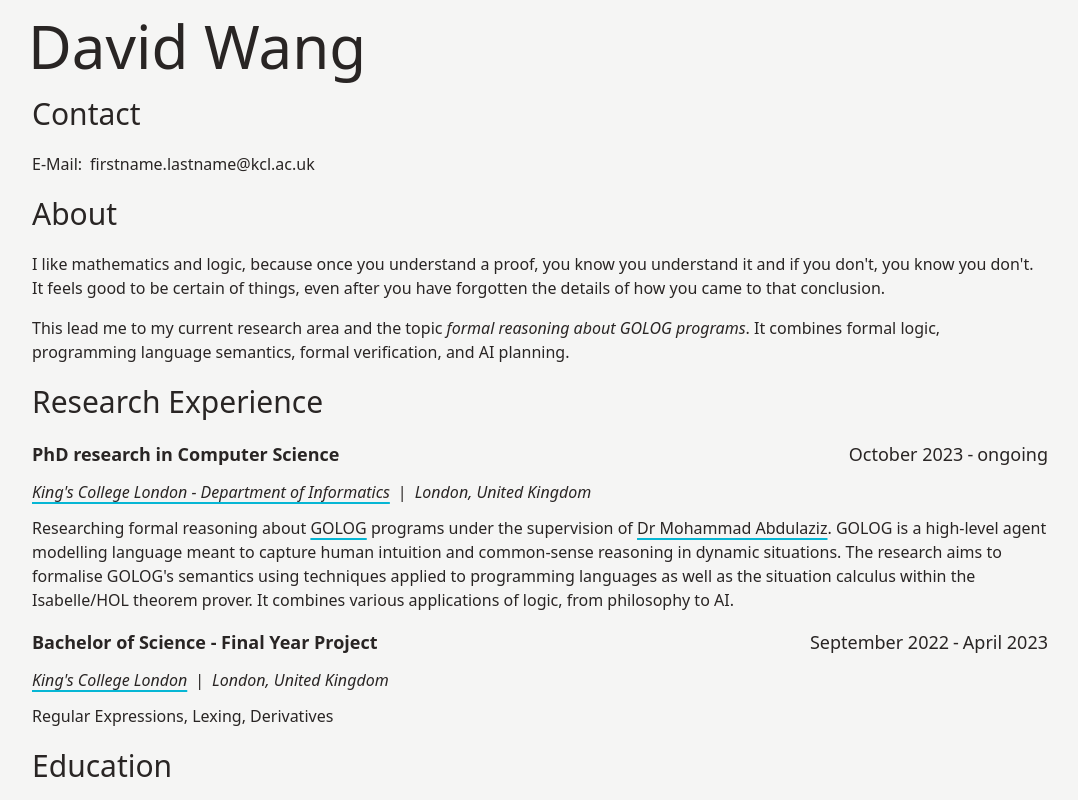
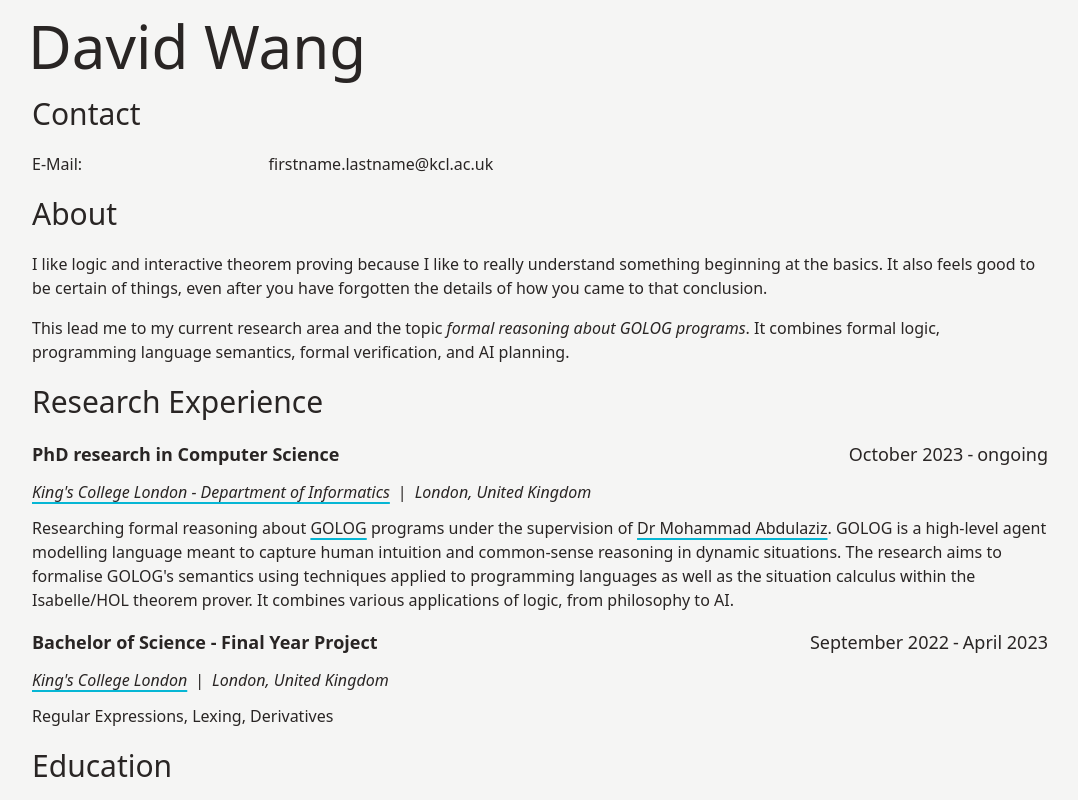
Before and after one commit to david-wang-0/david-wang, a SvelteKit app: page / in a window 1280 px wide. Shown: the top 800 px of the page, without its empty margins (100-1178 px from the left). Built offline with nearby package versions, Linux system fonts and the light colour scheme.

Commit message:
Update site

```diff
--- a/src/lib/components/CVElement.svelte
+++ b/src/lib/components/CVElement.svelte
@@ -1,4 +1,5 @@
 <script lang="ts">
+    import { link_style } from "../../theme/styles";
     export let name: string;
     export let startDate: Date | null = null;
     export let endDate: Date | null = null;
@@ -31,7 +32,7 @@
             <h4 class="flex shrink justify-left italic">
             {#if institutionLink != null}
                 <a href="{institutionLink}"
-                    class="underline underline-offset-4 decoration-cyan-500 dark:decoration-cyan-400 decoration-2 hover:text-cyan-500 hover:dark:text-cyan-400">
+                    class={link_style}>
                     {institution}
                 </a>
             {:else}
--- a/src/lib/components/KeyValue.svelte
+++ b/src/lib/components/KeyValue.svelte
@@ -3,7 +3,5 @@
     export let details: string;
 </script>
 
-<div class="flex gap-2">
-    <h3 class="flex justify-left flex-none">{name}: </h3>
-    <h4 class="flex justify-left flex-none">{details}</h4>
-</div>
+<h3>{name}: </h3>
+<h4>{details}</h4>
--- /dev/null
+++ b/src/lib/components/KeyValueList.svelte
@@ -0,0 +1,5 @@
+<div class="flex">
+    <div class="grid grid-flow-row grid-cols-2 gap-x-3 justify-between">
+        <slot/>
+    </div>
+</div>
--- a/src/routes/+page.svelte
+++ b/src/routes/+page.svelte
@@ -1,7 +1,9 @@
 <script lang="ts">
     import CVElement from '$lib/components/CVElement.svelte';
     import KeyValue from '$lib/components/KeyValue.svelte';
+	import KeyValueList from '$lib/components/KeyValueList.svelte';
     import Section from '$lib/components/Section.svelte';
+    import { link_style } from '../theme/styles';
 </script>
 
 <svelte:head>
@@ -12,10 +14,12 @@
     <h1 class="text-6xl my-4 p-0">David Wang</h1>
 
     <Section name="Contact">
-        <KeyValue name="E-Mail" details="firstname.lastname@kcl.ac.uk"/>
+        <KeyValueList>
+            <KeyValue name="E-Mail" details="firstname.lastname@kcl.ac.uk"/>
+        </KeyValueList>
     </Section>
     <Section name="About">
-        <p class="text">I like mathematics and logic, because once you understand a proof, you know you understand it and if you don't, you know you don't. It feels good to be certain of things, even after you have forgotten the details of how you came to that conclusion.</p>
+        <p class="text">I like logic and interactive theorem proving because I like to really understand something beginning at the basics. It also feels good to be certain of things, even after you have forgotten the details of how you came to that conclusion.</p>
         <p class="text">This lead me to my current research area and the topic <em class="italic">formal reasoning about GOLOG programs</em>. It combines formal logic, programming language semantics, formal verification, and AI planning.</p>
     </Section>
     <Section name="Research Experience">
@@ -28,12 +32,12 @@
             <p class="text">
                 Researching formal reasoning about
                 <a href="https://en.wikipedia.org/wiki/GOLOG"
-                    class="underline underline-offset-4 decoration-cyan-500 dark:decoration-cyan-400 decoration-2 hover:text-cyan-500 hover:dark:text-cyan-400">
+                    class={link_style}>
                     GOLOG
                 </a>
                 programs under the supervision of
                 <a href="https://mabdula.github.io/"
-                    class="underline underline-offset-4 decoration-cyan-500 dark:decoration-cyan-400 decoration-2 hover:text-cyan-500 hover:dark:text-cyan-400">
+                    class={link_style}>
                     Dr Mohammad Abdulaziz
                 </a>.
                 GOLOG is a high-level agent modelling language meant to capture human intuition and common-sense reasoning in dynamic situations. The research aims to formalise GOLOG's semantics using techniques applied to programming languages as well as the situation calculus within the Isabelle/HOL theorem prover. It combines various applications of logic, from philosophy to AI.
@@ -86,13 +90,15 @@
         <p>I did a few internships from summer 2021 to 2022.</p>
     </Section>
     <Section name="Skills">
-        <KeyValue name="Programming" details="Java, Scala, Kotlin, TypeScript"/>
-        <KeyValue name="Interactive Theorem Proving" details="Isabelle/HOL"/>
+        <KeyValueList>
+            <KeyValue name="Programming" details="Java, Scala, Kotlin, TypeScript"/>
+            <KeyValue name="Interactive Theorem Proving" details="Isabelle/HOL"/>
+        </KeyValueList>
     </Section>
     <Section name="Additional Information">
         <p>The source code for this site can be found on
             <a href="https://github.com/david-wang-0/david-wang"
-            class="underline underline-offset-4 decoration-cyan-500 dark:decoration-cyan-400 decoration-2 hover:text-cyan-500 hover:dark:text-cyan-400">
+            class={link_style}>
             GitHub</a>.</p>
     </Section>
 </div>
--- /dev/null
+++ b/src/theme/styles.ts
@@ -0,0 +1,3 @@
+
+
+export var link_style = "underline underline-offset-4 decoration-cyan-500 dark:decoration-cyan-400 decoration-2 hover:text-cyan-500 hover:no-underline hover:dark:text-cyan-400";
```
Also changed, not shown: 1 other file (tests, documents, lock files or other folders).
